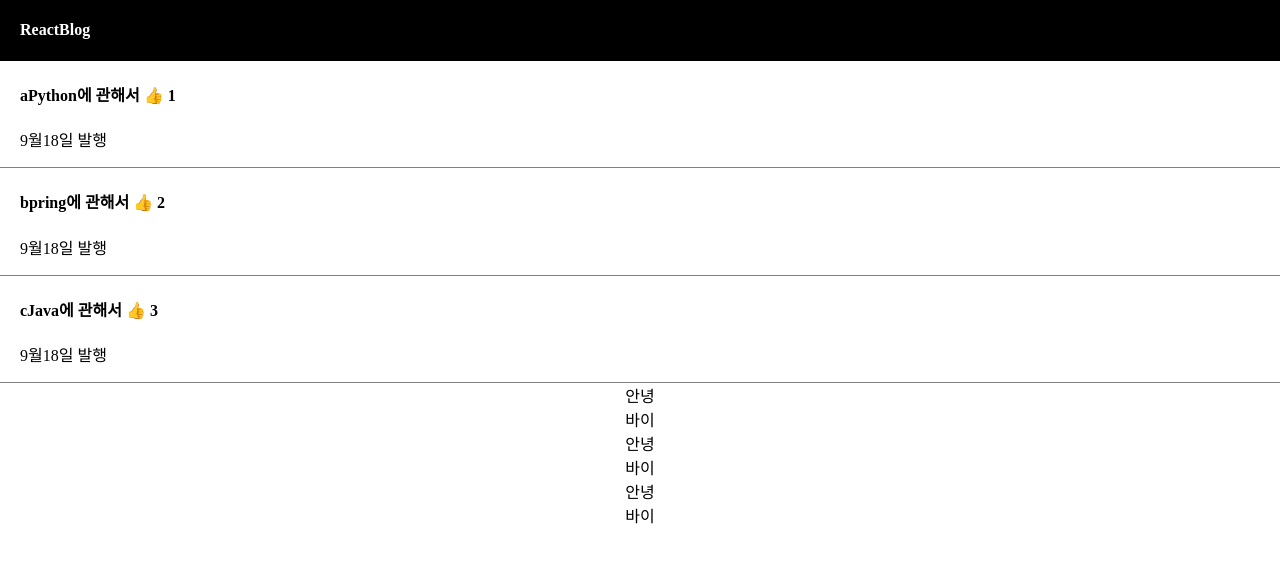
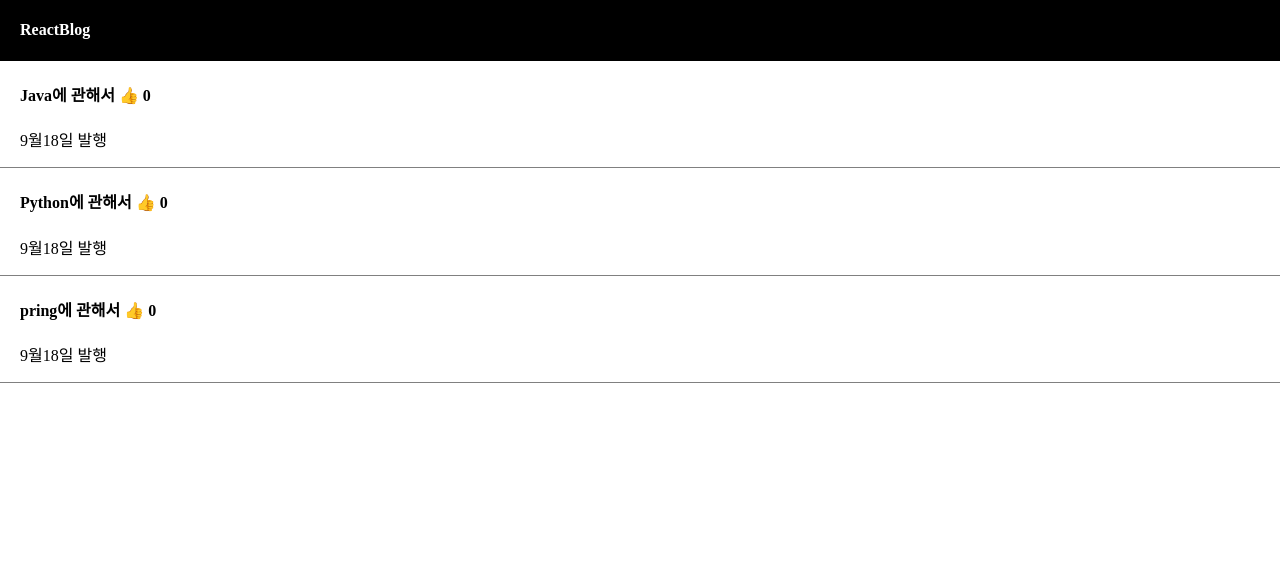
Before and after one commit to ctrl404J/ReactPractice, a React (Vite) app: page / in a window 1280 px wide. Shown: the top 562 px of the page. Built offline with nearby package versions, Linux system fonts and the light colour scheme.

Commit message:
map반복문과 반복문 콜백함수의 파라미터 활용

```diff
--- a/src/App.jsx
+++ b/src/App.jsx
@@ -4,9 +4,9 @@ import viteLogo from '/vite.svg'
 import './App.css'
 
 function App() {
-  let [postTitle, changeTitle] = useState(['cJava에 관해서', 'bpring에 관해서', 'aPython에 관해서']);
+  let [postTitle, changeTitle] = useState(['Java에 관해서', 'pring에 관해서', 'Python에 관해서']);
   postTitle.sort();
-  let [goodCount, changeGood] = useState([1,2,3]);
+  let [goodCount, changeGood] = useState([0,0,0]);
   let [modalState, setModal] = useState(false);
 
   return (
@@ -14,32 +14,23 @@ function App() {
       <div className='black-nav'>
         <h4>ReactBlog</h4>
       </div>
-      <div className='list'>
-        <h4>{postTitle[0]} <span onClick={()=>{
-            let copy = [...goodCount];
-            copy[0] = copy[0]+1;
-            changeGood(copy);
-          }}>👍</span> {goodCount[0]} </h4>
-        <p>9월18일 발행</p>
-      </div>
-      <div className='list'>
-        <h4 onClick={()=>{
-          setModal(!modalState);
-        }}>{postTitle[1]} <span>👍</span> {goodCount[1]} </h4>
-        <p>9월18일 발행</p>
-      </div>
-      <div className='list'>
-        <h4>{postTitle[2]} <span>👍</span> {goodCount[2]} </h4>
-        <p>9월18일 발행</p>
-      </div>
+
       {
-        postTitle.map(function(param){
+        postTitle.map(function(param, i){ //첫째 파람은 배열의 값을 하나씩 꺼내와주고, 두번째 배열은 인덱스를 1씩 증가한다.
           return(
             <div>
-              <div>안녕</div>
-              <div>바이</div>
+              <div className='list'>
+                <h4 onClick={()=>{
+                  setModal(!modalState);
+                }}>{postTitle[i]} <span onClick={()=>{
+                  let copy = [...goodCount];
+                  copy[i] = copy[i]+1;
+                  changeGood(copy);
+                }}>👍</span> {goodCount[i]} </h4>
+                <p>9월18일 발행</p>
+              </div>
             </div>
-          );
+          )
         })
       }
       {
```
